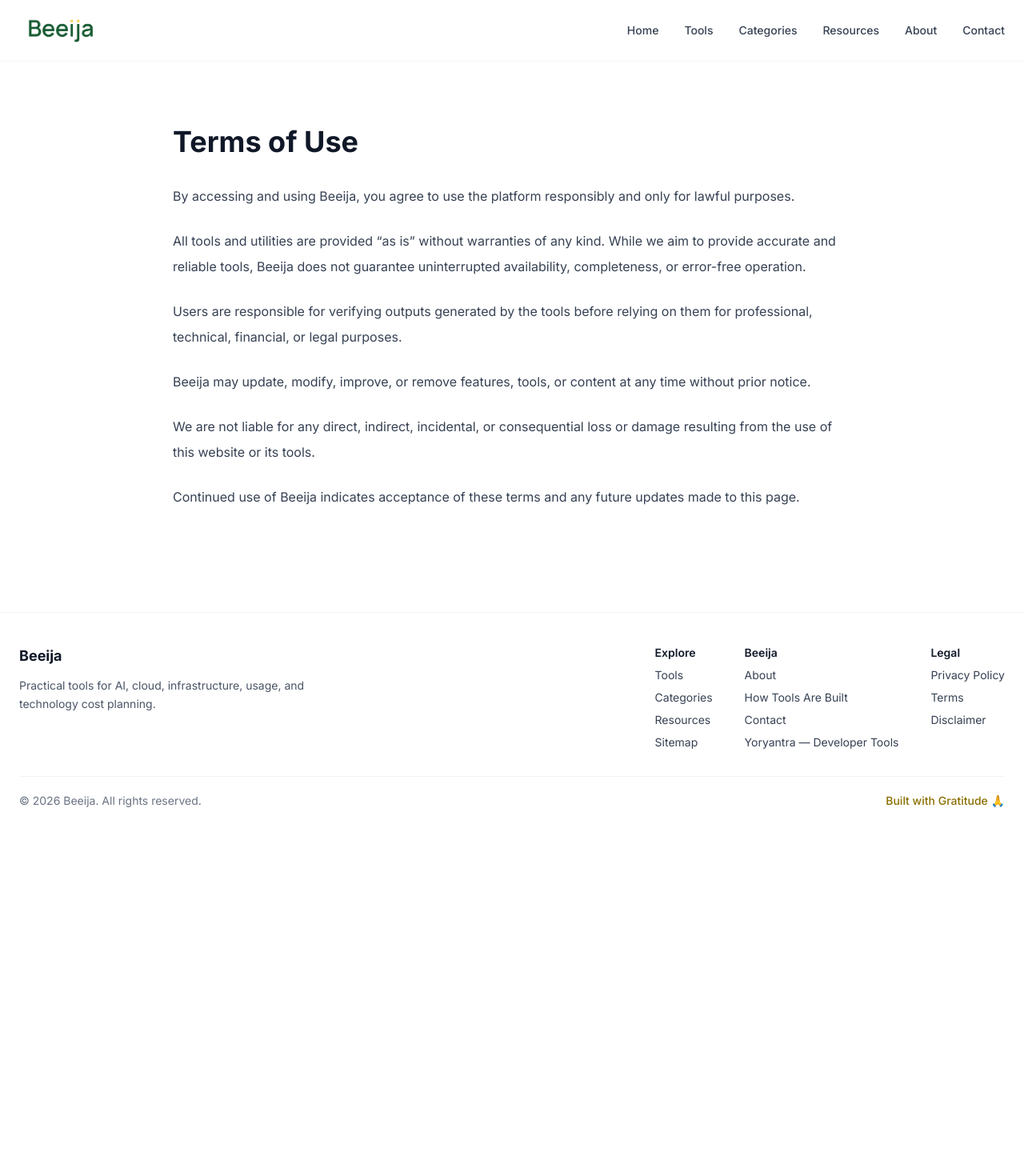
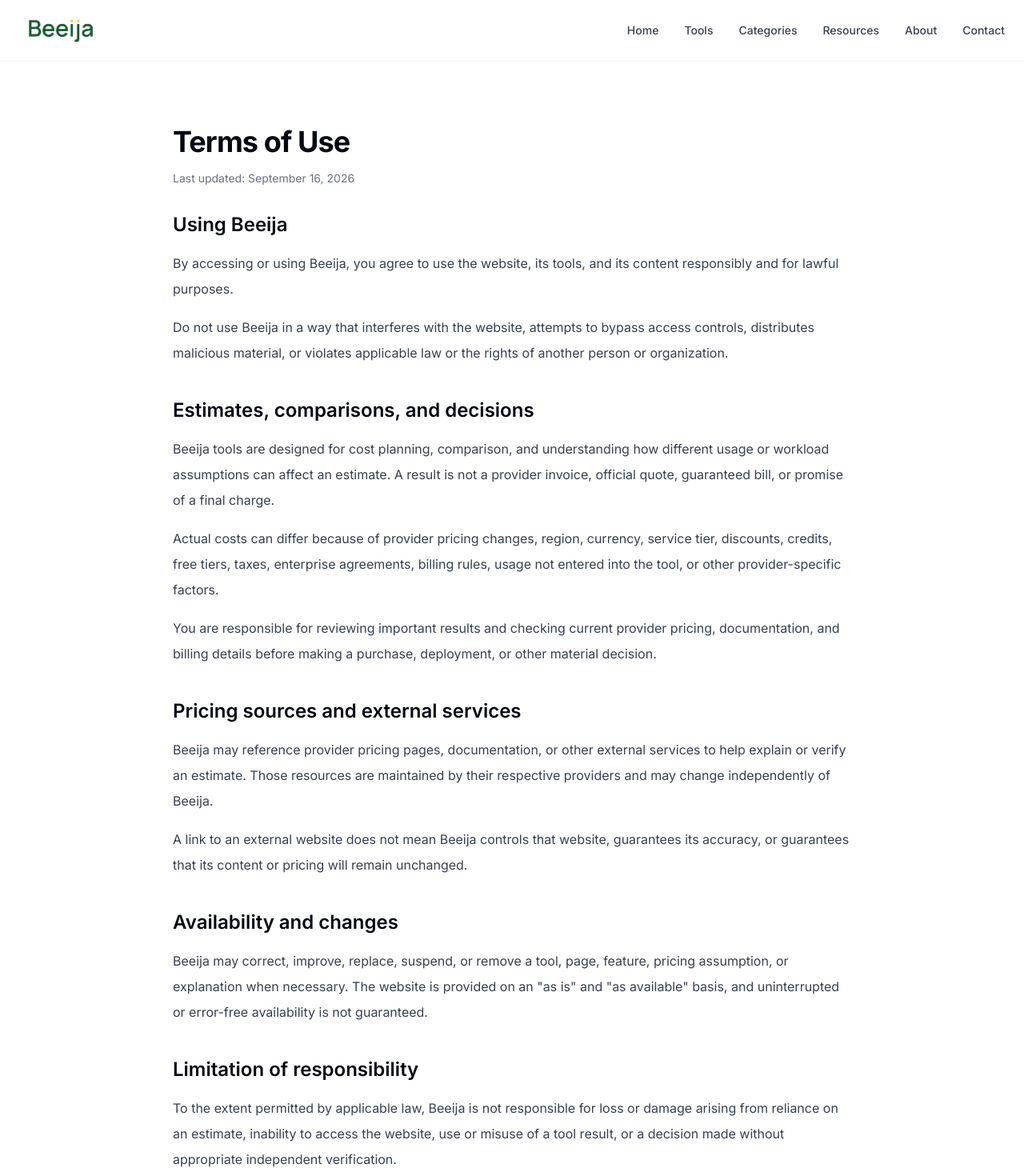
Before and after one commit to vaarunsonawwane-ops/beeija, a Next.js app: page /terms in a window 1280 px wide. Shown: the top 1470 px of the page at 80% size. Before the commit the page ends 1051 px from the top, so only its background shows below. Built offline with nearby package versions, Linux system fonts and the light colour scheme.

Commit message:
Contact, Disclaimer and Terms Page update

```diff
--- a/app/disclaimer/page.tsx
+++ b/app/disclaimer/page.tsx
@@ -1,55 +1,140 @@
-export const metadata = {
+import type { Metadata } from "next";
+
+export const metadata: Metadata = {
   title: "Disclaimer",
 
   description:
-    "Read the disclaimer for using Beeija tools, utilities, and website content.",
+    "Read the disclaimer for Beeija cost estimates, comparisons, pricing information, and planning tools.",
+
+  alternates: {
+    canonical: "https://beeija.com/disclaimer",
+  },
 };
 
 export default function DisclaimerPage() {
   return (
-    <div className="max-w-4xl mx-auto px-6 py-20">
-
-      <h1 className="text-4xl font-bold text-gray-900 mb-8">
+    <main className="bg-white text-gray-700">
+      <div className="mx-auto max-w-4xl px-6 py-16 md:py-20">
+        <h1 className="text-4xl font-bold tracking-tight text-gray-950">
           Disclaimer
         </h1>
 
-      <div className="space-y-6 text-gray-700 leading-8">
+        <p className="mt-4 text-sm text-gray-500">
+          Last updated: September 16, 2026
+        </p>
 
+        <div className="mt-8 space-y-10 leading-8">
+          <section>
+            <h2 className="text-2xl font-semibold text-gray-950">
+              What Beeija provides
+            </h2>
+
+            <p className="mt-4">
+              Beeija provides cost-planning calculators, comparisons, and
+              supporting explanations to help you understand how different
+              pricing and usage assumptions can affect an estimate.
+            </p>
+          </section>
+
+          <section>
+            <h2 className="text-2xl font-semibold text-gray-950">
+              An estimate is not a final bill
+            </h2>
+
+            <div className="mt-4 space-y-4">
               <p>
-          Beeija provides online calculators, simulators, comparison tools, and planning
-          utilities for informational and general-purpose use only.
+                A Beeija result is an estimate for planning and comparison. It is
+                not a provider invoice, official quotation, guaranteed charge,
+                or promise of what you will ultimately pay.
               </p>
 
               <p>
-          While we strive to keep the tools accurate and reliable,
-          Beeija makes no guarantees regarding completeness,
-          correctness, availability, or suitability for any specific use.
+                Actual costs can differ because of provider pricing changes,
+                region, currency, service tier, discounts, credits, free tiers,
+                taxes, enterprise agreements, billing rules, usage not included
+                in the calculation, or other provider-specific factors.
+              </p>
+            </div>
+          </section>
+
+          <section>
+            <h2 className="text-2xl font-semibold text-gray-950">
+              Pricing accuracy and verification
+            </h2>
+
+            <div className="mt-4 space-y-4">
+              <p>
+                Beeija is reviewed and improved with the aim of keeping pricing
+                inputs, formulas, assumptions, and explanations useful and
+                current. Pricing and billing structures can change, however, and
+                completeness or error-free results cannot be guaranteed for every
+                provider, plan, region, or use case.
               </p>
 
               <p>
-          Users should independently verify outputs generated by the tools
-          before using them in professional, technical, financial, legal,
-          or critical workflows.
+                Before making a purchase, deployment, budget, or other material
+                decision, verify important figures against the provider&apos;s
+                current pricing page, documentation, billing terms, and the
+                conditions that apply to your account.
               </p>
+            </div>
+          </section>
 
-        <p>
-          Beeija is not responsible for any losses, damages,
-          inaccuracies, or consequences resulting from the use of the
-          website or its tools.
+          <section>
+            <h2 className="text-2xl font-semibold text-gray-950">
+              Assumptions and custom inputs
+            </h2>
+
+            <p className="mt-4">
+              Many estimates depend on the values and assumptions entered into a
+              tool. If your workload, usage pattern, pricing agreement, included
+              allowance, or provider rate differs from the assumptions shown,
+              the resulting estimate can differ from your real cost.
             </p>
+          </section>
 
-        <p>
-          External links, references, or third-party content, if present,
-          are provided for convenience only and do not imply endorsement.
+          <section>
+            <h2 className="text-2xl font-semibold text-gray-950">
+              Informational use
+            </h2>
+
+            <p className="mt-4">
+              Beeija is intended to support cost planning and technical
+              decision-making. Its tools and content are not financial, legal,
+              tax, accounting, or procurement advice, and they do not replace
+              professional advice where that is appropriate for your situation.
             </p>
+          </section>
 
-        <p>
-          By using Beeija, you acknowledge and accept this disclaimer
-          and agree to use the platform at your own discretion.
+          <section>
+            <h2 className="text-2xl font-semibold text-gray-950">
+              External pricing and references
+            </h2>
+
+            <p className="mt-4">
+              Beeija may link to provider pricing pages, documentation, or other
+              third-party resources to help you verify or understand an estimate.
+              Those resources are maintained by their respective providers.
+              Beeija does not control them and cannot guarantee their continued
+              availability, accuracy, or unchanged content.
             </p>
+          </section>
 
+          <section>
+            <h2 className="text-2xl font-semibold text-gray-950">
+              Responsibility for use
+            </h2>
+
+            <p className="mt-4">
+              You are responsible for how you use Beeija and its outputs. To the
+              extent permitted by applicable law, Beeija is not responsible for
+              loss or damage resulting from reliance on an unverified estimate,
+              incorrect assumptions or inputs, provider pricing changes, or use
+              outside a tool&apos;s stated purpose.
+            </p>
+          </section>
         </div>
-
       </div>
+    </main>
   );
 }
--- a/app/terms/page.tsx
+++ b/app/terms/page.tsx
@@ -1,56 +1,159 @@
-export const metadata = {
+import Link from "next/link";
+import type { Metadata } from "next";
+
+export const metadata: Metadata = {
   title: "Terms of Use",
 
   description:
-    "Read the terms and conditions for using Beeija tools and services.",
+    "Read the terms for using Beeija cost-planning tools, estimates, comparisons, and website content.",
+
+  alternates: {
+    canonical: "https://beeija.com/terms",
+  },
 };
 
 export default function TermsPage() {
   return (
-    <div className="max-w-4xl mx-auto px-6 py-20">
-
-      <h1 className="text-4xl font-bold text-gray-900 mb-8">
+    <main className="bg-white text-gray-700">
+      <div className="mx-auto max-w-4xl px-6 py-16 md:py-20">
+        <h1 className="text-4xl font-bold tracking-tight text-gray-950">
           Terms of Use
         </h1>
 
-      <div className="space-y-6 text-gray-700 leading-8">
+        <p className="mt-4 text-sm text-gray-500">
+          Last updated: September 16, 2026
+        </p>
 
+        <div className="mt-8 space-y-10 leading-8">
+          <section>
+            <h2 className="text-2xl font-semibold text-gray-950">
+              Using Beeija
+            </h2>
+
+            <div className="mt-4 space-y-4">
               <p>
-          By accessing and using Beeija, you agree to use the platform
-          responsibly and only for lawful purposes.
+                By accessing or using Beeija, you agree to use the website, its
+                tools, and its content responsibly and for lawful purposes.
               </p>
 
               <p>
-          All tools and utilities are provided “as is” without warranties
-          of any kind. While we aim to provide accurate and reliable tools,
-          Beeija does not guarantee uninterrupted availability,
-          completeness, or error-free operation.
+                Do not use Beeija in a way that interferes with the website,
+                attempts to bypass access controls, distributes malicious
+                material, or violates applicable law or the rights of another
+                person or organization.
+              </p>
+            </div>
+          </section>
+
+          <section>
+            <h2 className="text-2xl font-semibold text-gray-950">
+              Estimates, comparisons, and decisions
+            </h2>
+
+            <div className="mt-4 space-y-4">
+              <p>
+                Beeija tools are designed for cost planning, comparison, and
+                understanding how different usage or workload assumptions can
+                affect an estimate. A result is not a provider invoice, official
+                quote, guaranteed bill, or promise of a final charge.
               </p>
 
               <p>
-          Users are responsible for verifying outputs generated by the
-          tools before relying on them for professional, technical,
-          financial, or legal purposes.
+                Actual costs can differ because of provider pricing changes,
+                region, currency, service tier, discounts, credits, free tiers,
+                taxes, enterprise agreements, billing rules, usage not entered
+                into the tool, or other provider-specific factors.
               </p>
 
               <p>
-          Beeija may update, modify, improve, or remove features,
-          tools, or content at any time without prior notice.
+                You are responsible for reviewing important results and checking
+                current provider pricing, documentation, and billing details
+                before making a purchase, deployment, or other material
+                decision.
+              </p>
+            </div>
+          </section>
+
+          <section>
+            <h2 className="text-2xl font-semibold text-gray-950">
+              Pricing sources and external services
+            </h2>
+
+            <div className="mt-4 space-y-4">
+              <p>
+                Beeija may reference provider pricing pages, documentation, or
+                other external services to help explain or verify an estimate.
+                Those resources are maintained by their respective providers and
+                may change independently of Beeija.
               </p>
 
               <p>
-          We are not liable for any direct, indirect, incidental,
-          or consequential loss or damage resulting from the use
-          of this website or its tools.
+                A link to an external website does not mean Beeija controls that
+                website, guarantees its accuracy, or guarantees that its content
+                or pricing will remain unchanged.
               </p>
+            </div>
+          </section>
 
-        <p>
-          Continued use of Beeija indicates acceptance of these
-          terms and any future updates made to this page.
+          <section>
+            <h2 className="text-2xl font-semibold text-gray-950">
+              Availability and changes
+            </h2>
+
+            <p className="mt-4">
+              Beeija may correct, improve, replace, suspend, or remove a tool,
+              page, feature, pricing assumption, or explanation when necessary.
+              The website is provided on an &quot;as is&quot; and &quot;as
+              available&quot; basis, and uninterrupted or error-free availability
+              is not guaranteed.
             </p>
+          </section>
 
+          <section>
+            <h2 className="text-2xl font-semibold text-gray-950">
+              Limitation of responsibility
+            </h2>
+
+            <p className="mt-4">
+              To the extent permitted by applicable law, Beeija is not
+              responsible for loss or damage arising from reliance on an
+              estimate, inability to access the website, use or misuse of a tool
+              result, or a decision made without appropriate independent
+              verification.
+            </p>
+          </section>
+
+          <section>
+            <h2 className="text-2xl font-semibold text-gray-950">
+              Updates to these terms
+            </h2>
+
+            <p className="mt-4">
+              These terms may change as Beeija evolves. The date at the top of
+              this page will be updated when the terms are revised. Continued use
+              of the website after an update means the revised terms apply to
+              that continued use.
+            </p>
+          </section>
+
+          <section>
+            <h2 className="text-2xl font-semibold text-gray-950">
+              Questions
+            </h2>
+
+            <p className="mt-4">
+              Questions about these terms can be sent through the{" "}
+              <Link
+                href="/contact"
+                className="font-medium text-[var(--yellow-dark)] transition-colors duration-200"
+              >
+                Contact
+              </Link>{" "}
+              page.
+            </p>
+          </section>
         </div>
-
       </div>
+    </main>
   );
 }
```
Also changed, not shown: app/contact/page.tsx (+74 -17 lines). Lines whose indentation alone changed are shown as unchanged.
